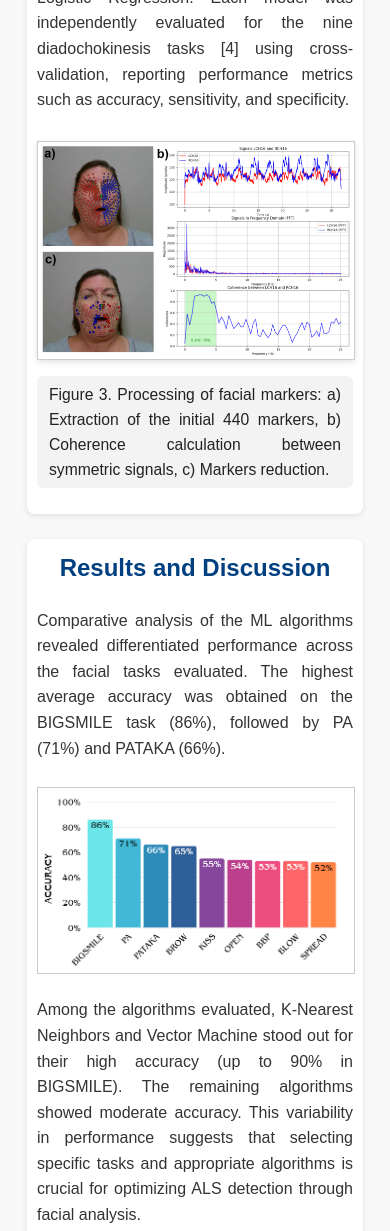
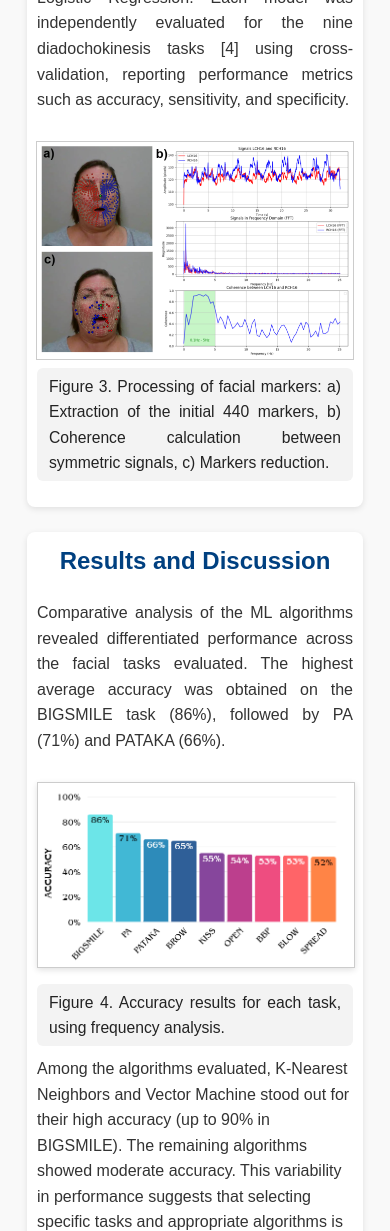
Before and after one commit to alejandro99apple/Poster_LAEDC, a plain HTML site: page index.html in a window 390 px wide. Shown: the part 3100-4331 px from the top of the page. Drawn offline with Linux system fonts and the light colour scheme; a script that the page names is missing.

Commit message:
casi lista2

```diff
--- a/index.html
+++ b/index.html
@@ -110,7 +110,7 @@
           Six ML architectures were implemented for binary classification (ALS vs. control): Support Vector Machine, Random Forest, Decision
           Trees, Multilayer Neural Networks, K-Nearest Neighbors, and Logistic Regression. Each model was independently evaluated for the nine
           diadochokinesis tasks [4] using cross-validation, reporting performance metrics such as accuracy, sensitivity, and specificity.
-            <div class="intro-figure">
+            <div class="figure3">
               <img src="coherence.png" alt="Coherence analysis" class="poster-img">
               <figcaption class="intro-caption">
                 Figure 3. Processing of facial markers: a) Extraction of the initial 440 markers, b) Coherence calculation between symmetric signals, c) Markers reduction.
@@ -123,13 +123,17 @@
       <h2>Results and Discussion</h2>
       <p>
         Comparative analysis of the ML algorithms revealed differentiated performance across the facial tasks evaluated. The highest average accuracy was obtained on the BIGSMILE task (86%), followed by PA (71%) and PATAKA (66%).
-      </p>
-      <img src="fig1.png" alt="Accuracy results figure" class="poster-img">
-      <p>Among the algorithms evaluated, K-Nearest Neighbors and Vector Machine stood out for their high accuracy
+        <div class="intro-figure">
+          <img src="results.png" alt="Results" class="poster-img">
+          <figcaption class="intro-caption">
+            Figure 4. Accuracy results for each task, using frequency analysis.
+          </figcaption>
+        </div>
+        Among the algorithms evaluated, K-Nearest Neighbors and Vector Machine stood out for their high accuracy
          (up to 90% in BIGSMILE). The remaining algorithms showed moderate accuracy. This variability in performance
          suggests that selecting specific tasks and appropriate algorithms is crucial for optimizing ALS detection through
          facial analysis.
-</p>
+      </p>
     </section>
 
     <section id="conclusions">
--- a/style.css
+++ b/style.css
@@ -54,7 +54,7 @@ nav a:hover {
 /* Grid de dos columnas */
 .poster-grid {
   display: grid;
-  grid-template-columns: 1fr 1fr;
+  grid-template-columns: 1fr;
   gap: 25px;
   max-width: 1200px;
   margin: 30px auto;
@@ -68,8 +68,10 @@ section {
   padding: 20px;
   border-radius: 8px;
   box-shadow: 0 2px 6px rgba(0,0,0,0.1);
-  width: 100%;
+  width: auto;
   box-sizing: border-box;
+  margin-left: 120px;
+  margin-right: 120px;
 }
 
 h2 {
@@ -244,6 +246,8 @@ section#introduction > p,
     padding: 16px 0;
   }
   section {
+    margin-left: 25px;
+    margin-right: 25px;
     padding: 12px;
   }
 }
@@ -293,6 +297,15 @@ section#introduction > p,
   }
 }
 
+/* Centrar figura 3 */
+.figure3 {
+  display: flex;
+  flex-direction: column;
+  align-items: center;
+  justify-content: center;
+  margin: 18px 0 10px 0;
+}
+
 .designer-link:hover {
   color: inherit;
   text-decoration: underline;
```
Also changed, not shown: results.png (renamed from fig1.png).
